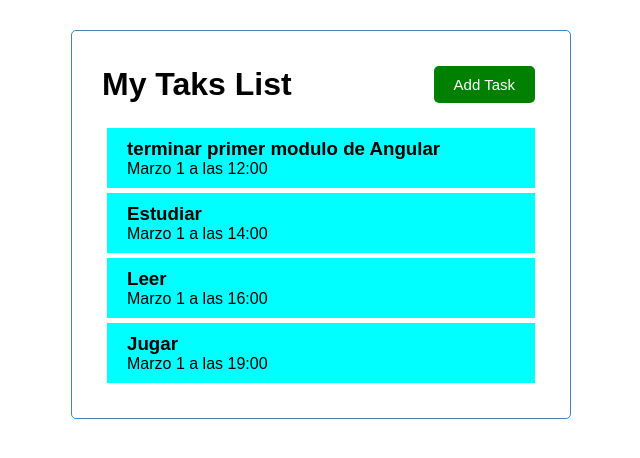
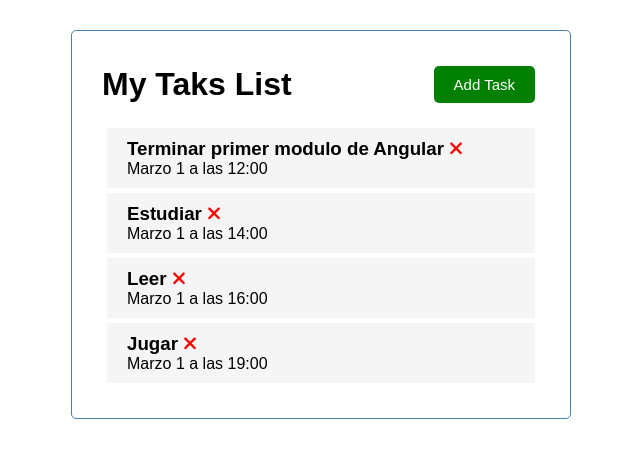
Before and after one commit to gisellar89/Prueba-lista-de-tareas, an Angular app: page / in a window 1280 px wide. Shown: the top 458 px of the page, without its empty margins (319-959 px from the left). Built offline with nearby package versions, Linux system fonts and the light colour scheme.

Commit message:
componente de lista item

```diff
--- a/package.json
+++ b/package.json
@@ -18,6 +18,11 @@
     "@angular/platform-browser": "^15.2.0",
     "@angular/platform-browser-dynamic": "^15.2.0",
     "@angular/router": "^15.2.0",
+    "@fortawesome/angular-fontawesome": "^0.12.1",
+    "@fortawesome/fontawesome-svg-core": "^6.2.1",
+    "@fortawesome/free-brands-svg-icons": "^6.2.1",
+    "@fortawesome/free-regular-svg-icons": "^6.2.1",
+    "@fortawesome/free-solid-svg-icons": "^6.2.1",
     "rxjs": "~7.8.0",
     "tslib": "^2.3.0",
     "zone.js": "~0.12.0"
--- a/src/app/app.module.ts
+++ b/src/app/app.module.ts
@@ -6,6 +6,7 @@ import { HeaderComponent } from './component/header/header.component';
 import { ButtonComponent } from './component/button/button.component';
 import { TasksComponent } from './component/tasks/tasks.component';
 import { TasksItemComponent } from './component/tasks-item/tasks-item.component';
+import { FontAwesomeModule } from '@fortawesome/angular-fontawesome';
 
 @NgModule({
   declarations: [
@@ -16,7 +17,8 @@ import { TasksItemComponent } from './component/tasks-item/tasks-item.component'
     TasksItemComponent
   ],
   imports: [
-    BrowserModule
+    BrowserModule,
+    FontAwesomeModule
   ],
   providers: [],
   bootstrap: [AppComponent]
--- a/src/app/component/tasks-item/tasks-item.component.css
+++ b/src/app/component/tasks-item/tasks-item.component.css
@@ -1,5 +1,5 @@
 .task {
-    background-color: aqua;
+    background-color: whitesmoke;
     margin: 5px;
     padding: 10px 20px;
     cursor: pointer;
@@ -9,7 +9,7 @@
     border-left: 5px solid green;
 }
 
-task.h3{
+.task.h3 {
     display: flex;
     align-items: center;
     justify-content: space-between;
--- a/src/app/component/tasks-item/tasks-item.component.html
+++ b/src/app/component/tasks-item/tasks-item.component.html
@@ -1,4 +1,9 @@
 <div class="task">
-    <h3> {{task.text}} </h3>
+    <h3> {{task.text}}
+        <fa-icon
+        [icon]="faTimes"
+        [ngStyle]="{'color':'red'}">
+    </fa-icon>
+    </h3>
     <p> {{task.day}} </p>
 </div>
--- a/src/app/component/tasks-item/tasks-item.component.ts
+++ b/src/app/component/tasks-item/tasks-item.component.ts
@@ -1,6 +1,7 @@
 import { Component, OnInit, Input } from '@angular/core';
 import { Task } from 'src/app/Task';
 import { TASKS } from 'src/app/mock-task';
+import { faTimes } from '@fortawesome/free-solid-svg-icons';
 
 @Component({
   selector: 'app-tasks-item',
@@ -9,6 +10,7 @@ import { TASKS } from 'src/app/mock-task';
 })
 export class TasksItemComponent {
   @Input() task:Task=TASKS[0]
+  faTimes=faTimes;
   constructor(){}
   ngOnInit(): void{}
 }
--- a/src/app/mock-task.ts
+++ b/src/app/mock-task.ts
@@ -2,7 +2,7 @@ import { Task } from "./Task"
 export const TASKS: Task[]=[
     {
         id:1,
-        text:"terminar primer modulo de Angular",
+        text:"Terminar primer modulo de Angular",
         day: 'Marzo 1 a las 12:00',
         reminder: true
     },
```
Also changed, not shown: 1 other file (tests, documents, lock files or other folders).
